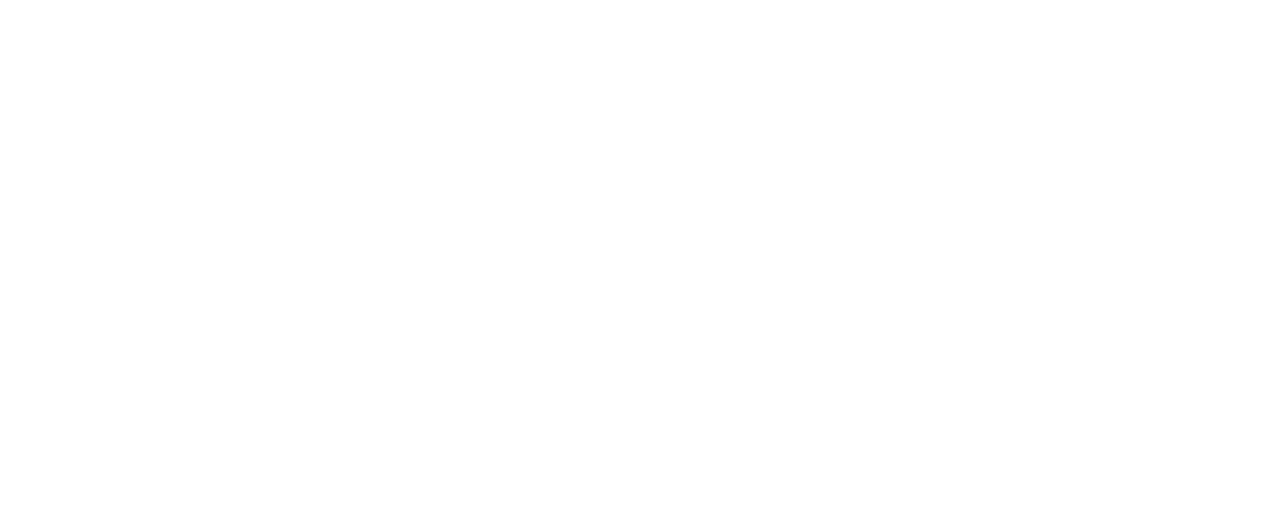
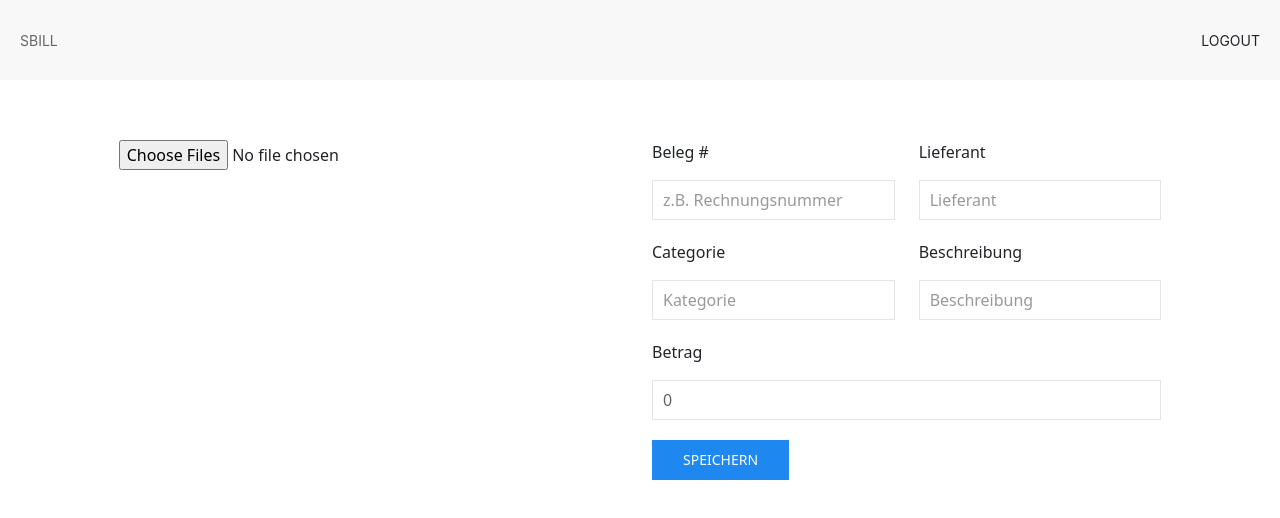
Before and after one commit to johannessiedersberger/sbill-accounting-software, a React (Create React App) app in the folder client/: page /receipt in a window 1280 px wide. Before the commit this address had no page. Shown: the top 518 px of the page. Built offline with nearby package versions, Linux system fonts and the light colour scheme.

Commit message:
Add ReceiptPage with FileViewer

```diff
--- a/client/package.json
+++ b/client/package.json
@@ -4,6 +4,7 @@
   "private": true,
   "homepage": ".",
   "dependencies": {
+    "@cyntler/react-doc-viewer": "^1.10.3",
     "apexcharts": "^3.35.4",
     "axios": "^0.27.2",
     "bootstrap": "^5.2.0",
@@ -17,7 +18,9 @@
     "react-apexcharts": "^1.4.0",
     "react-bootstrap": "^2.4.0",
     "react-datepicker": "^4.8.0",
+    "react-doc-viewer": "^0.1.5",
     "react-dom": "^18.2.0",
+    "react-file-viewer": "^1.2.1",
     "react-helmet": "^6.1.0",
     "react-icons": "^4.4.0",
     "react-redux": "^8.0.5",
--- a/client/src/App.tsx
+++ b/client/src/App.tsx
@@ -17,6 +17,8 @@
 import { persist, devtools } from 'zustand/middleware';
 import CustomerList from './components/customers/CustomerList';
 import CompanySettings from './components/settings/CompanySettings';
+import ReceiptsList from './components/receipts/ReceiptsList';
+import ReceiptPage from './components/receipts/ReceiptPage';
 
 interface UserState {
   user: Object | null,
@@ -57,6 +59,8 @@
         <Route path='/invoice/:id' element={<InvoicePage />} />
         <Route path='/clients' element={<CustomerList />} />
         <Route path='/settings' element={<CompanySettings />} />
+        <Route path='/receipts' element={<ReceiptsList />} />
+        <Route path='/receipt' element={<ReceiptPage />} />
       </Routes>
     </BrowserRouter>
   );
--- a/client/src/api/index.tsx
+++ b/client/src/api/index.tsx
@@ -29,3 +29,5 @@
 
 export const getCompany = () => API.get('/api/company');
 export const setCompany = (companyData: any) => API.post('/api/company', companyData);
+
+export const getInvoiceData = (data: any) => API.post('/api/receipts', data);
--- a/client/src/components/dashboard/HeaderAfterLogin.tsx
+++ b/client/src/components/dashboard/HeaderAfterLogin.tsx
@@ -24,7 +24,7 @@
                                 <li><a href="#">Angebote</a></li>
 
                                 <li><a href="/clients">Kunden</a></li>
-                                <li><a href="#">Belege</a></li>
+                                <li><a href="/receipts">Belege</a></li>
                                 <li><a href="/settings">Einstellungen</a></li>
                             </ul>
                         </div>
--- /dev/null
+++ b/client/src/components/receipts/ReceiptPage.tsx
@@ -0,0 +1,102 @@
+import React, { useEffect, useRef, useState, createRef, ChangeEvent } from "react";
+import HeaderAfterLogin from "../dashboard/HeaderAfterLogin";
+import DocViewer, { DocViewerRenderers } from "@cyntler/react-doc-viewer";
+
+const ReceiptPage = () => {
+    const [selectedDocs, setSelectedDocs] = useState<File[]>([]);
+    const [receiptNumber, setReceiptNumber] = useState<string>("");
+    const [supplier, setSupplier] = useState<string>("");
+    const [category, setCategory] = useState<string>("");
+    const [description, setDescription] = useState<string>("");
+    const [amount, setAmount] = useState<number>(0);
+
+    const deleteFile = () => {
+        setSelectedDocs([]);
+    }
+
+    const saveReceiptChanges = () => {
+
+    }
+
+    return (
+        <div>
+            <HeaderAfterLogin />
+            <div>
+                <div className="container-fluid uk-padding">
+                    <div className="row">
+                        <div className="col-1" />
+                        <div className="col-5" >
+                            <div>
+                                <div className="uk-margin">
+                                    {
+                                        selectedDocs.length == 0 ? (
+                                            <input
+                                                type="file"
+                                                accept=".pdf,.png,.jpeg"
+                                                multiple
+                                                onChange={(el) =>
+                                                    el.target.files?.length &&
+                                                    setSelectedDocs(Array.from(el.target.files))
+                                                }
+                                            />
+                                        ) : (
+                                            <div>
+                                                <button className="uk-button uk-button-danger" onClick={deleteFile}>Delete File</button>
+                                                <DocViewer
+                                                    documents={selectedDocs.map((file) => ({
+                                                        uri: window.URL.createObjectURL(file),
+                                                        fileName: file.name,
+                                                    }))}
+                                                    pluginRenderers={DocViewerRenderers}
+                                                />
+
+                                            </div>
+                                        )
+                                    }
+                                </div>
+                            </div>
+                        </div>
+                        <div className="col-5" >
+                            <div className="row">
+                                <div className="col-6">
+                                    <p>Beleg #</p>
+                                    <input className="uk-input col" type="text" value={receiptNumber} onChange={(e) => setReceiptNumber(e.target.value)} placeholder="z.B. Rechnungsnummer" />
+                                </div>
+                                <div className="col-6 ">
+                                    <p>Lieferant</p>
+                                    <input className="uk-input col" type="text" value={supplier} onChange={(e) => setSupplier(e.target.value)} placeholder="Lieferant" />
+                                </div>
+
+                            </div>
+                            <div className="row uk-margin">
+                                <div className="col-6">
+                                    <p>Categorie</p>
+                                    <input className="uk-input col" type="text" value={category} onChange={(e) => setCategory(e.target.value)} placeholder="Kategorie" />
+                                </div>
+                                <div className="col-6 ">
+                                    <p>Beschreibung</p>
+                                    <input className="uk-input col" type="text" value={description} onChange={(e) => setDescription(e.target.value)} placeholder="Beschreibung" />
+                                </div>
+
+                            </div>
+                            <div className="row uk-margin">
+                                <div className="col-12">
+                                    <p>Betrag</p>
+                                    <input className="uk-input col" type="Number" value={amount} onChange={(e) => setAmount(Number(e.target.value))} placeholder="Betrag" />
+                                </div>
+                            </div>
+                            <div className="">
+                                <button className="uk-button uk-button-primary" onClick={deleteFile}>Speichern</button>
+                            </div>
+                        </div>
+                        <div className="col-1" />
+                    </div>
+                </div>
+
+            </div>
+
+        </div>
+    )
+}
+
+export default ReceiptPage;
--- /dev/null
+++ b/client/src/components/receipts/ReceiptsList.tsx
@@ -0,0 +1,41 @@
+import React, { useEffect, useState } from "react";
+import HeaderAfterLogin from "../dashboard/HeaderAfterLogin";
+import DatePicker from "react-datepicker";
+import "react-datepicker/dist/react-datepicker.css";
+import * as api from '../../api';
+import { Buffer } from 'buffer';
+
+const ReceiptsList = (props: any) => {
+
+
+    return (
+        <div>
+            <HeaderAfterLogin />
+            <div className="container-fluid uk-padding">
+                <div className="row">
+                    <div className="col-1" />
+                    <div className="col-10" >
+                        <div className="row">
+                            <div className="col-9" />
+                            <div className="col-3">
+                                <button className="uk-button uk-button-primary uk-align-right" >Ausgabe Erfassen</button>
+                            </div>
+                        </div>
+
+                    </div>
+                    <div className="col-1" />
+                </div>
+                <div className="row">
+                    <div className="col-1" />
+                    <div className="col-10" >
+                        <h2 style={{ textAlign: "center" }}>Belege</h2>
+                    </div>
+                    <div className="col-1" />
+                </div>
+            </div>
+        </div>
+    );
+
+}
+
+export default ReceiptsList;
--- a/client/src/custom.d.ts
+++ b/client/src/custom.d.ts
@@ -1,2 +1,3 @@
 declare module '*.jpg';
 declare module '*.svg';
+declare module 'react-file-viewer';
```
Also changed, not shown: 1 other file (tests, documents, lock files or other folders).
